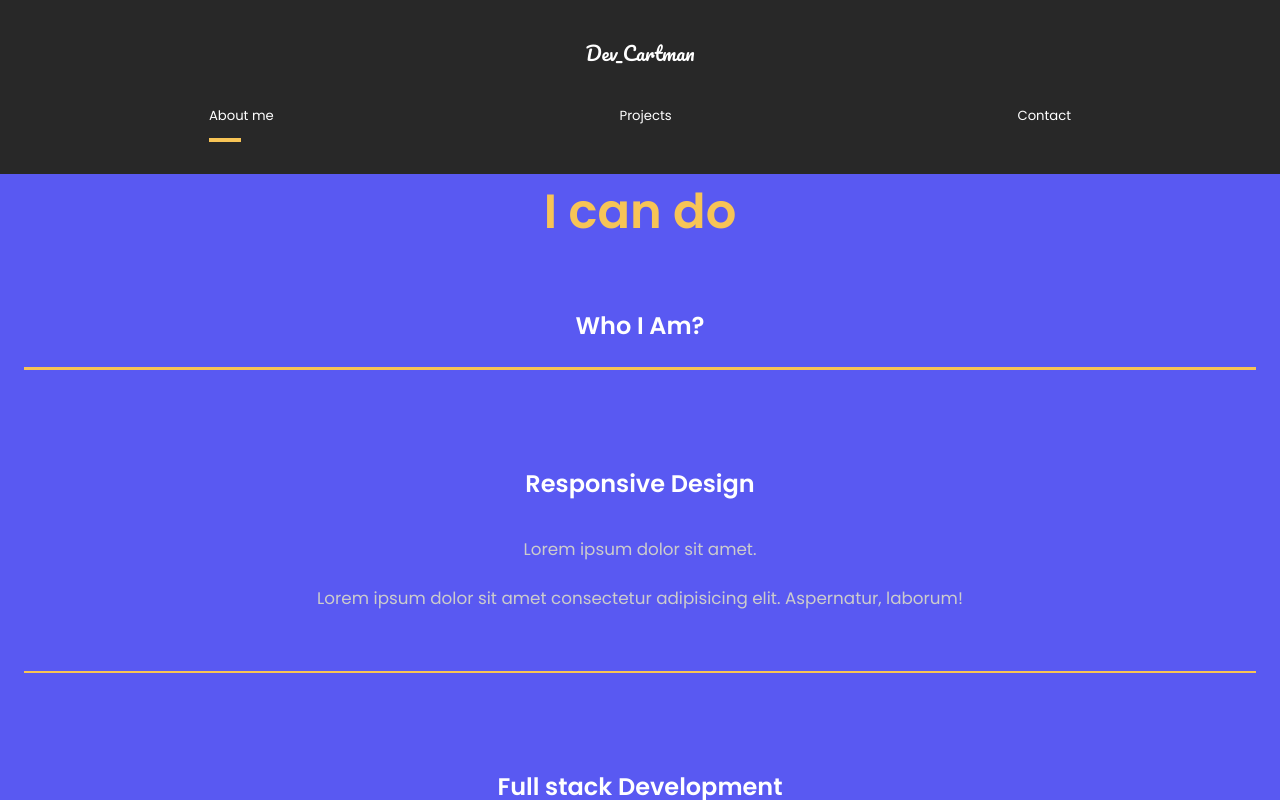
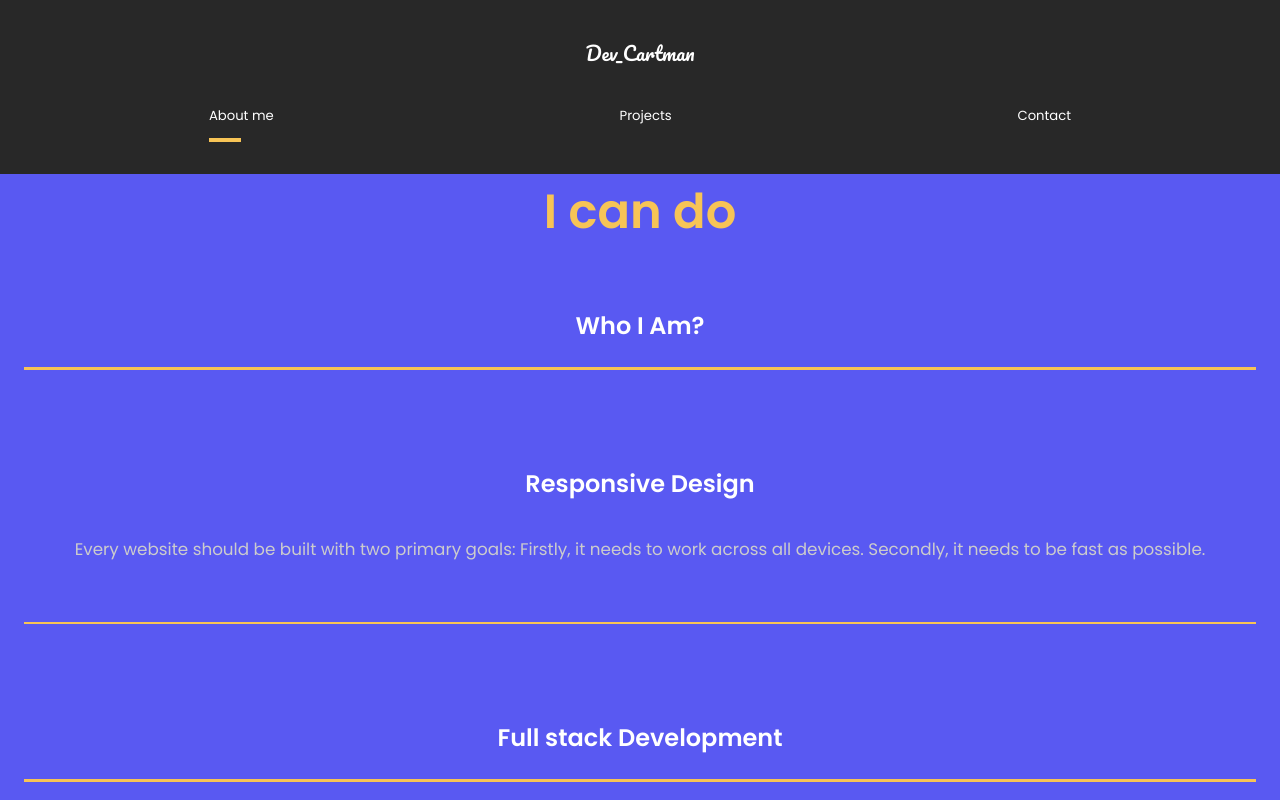
Before and after one commit to cartman1978/myportfolio, a React (Create React App) app: page / in a window 1280 px wide. Both pictures are taken after a click on the element "Responsive Design". Shown: the part 2356-3156 px from the top of the page. Built offline with nearby package versions, Linux system fonts and the light colour scheme.

Commit message:
added content in the MySkylls component

```diff
--- a/src/components/MySkills.js
+++ b/src/components/MySkills.js
@@ -35,10 +35,8 @@ const MySkills = () => {
 
 
                     <div className="answer">
-                        <p>Lorem ipsum dolor sit amet.</p>
-                        <p>
-                            Lorem ipsum dolor sit amet consectetur adipisicing elit. Aspernatur, laborum!
-                </p>
+                        <p>Every website should be built with two primary goals: Firstly, it needs to work across all devices. Secondly, it needs to be fast as possible.</p>
+
                     </div>
 
                 </Toggle>
```
